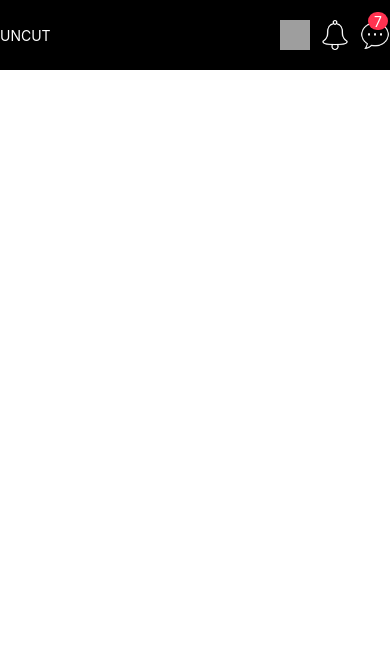
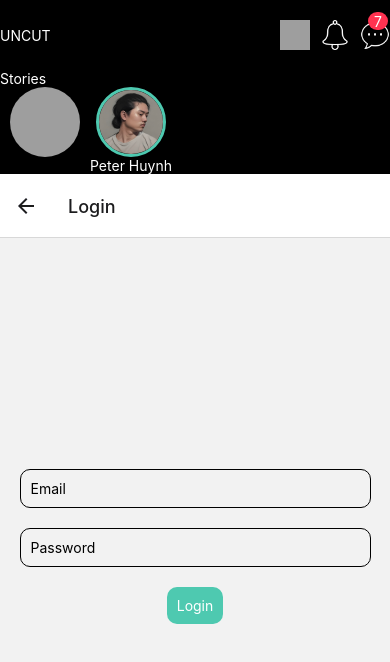
Before and after one commit to Peterhyh/uncut-social, a React Native app: screen /Login in a window 390 px wide. Shown: the top 662 px of the page. Built offline with nearby package versions, Linux system fonts and the light colour scheme; grey boxes are pictures that could not be loaded.

Commit message:
stories component added

```diff
--- a/App.js
+++ b/App.js
@@ -1,13 +1,14 @@
 import RegisterScreen from './screens/RegisterScreen';
 import LandingScreen from './screens/LandingScreen';
 import LoginScreen from './screens/LoginScreen';
+import Stories from './components/Stories';
 import { NavigationContainer } from '@react-navigation/native';
 import { createStackNavigator } from '@react-navigation/stack';
 import Header from './components/Header';
 import { initializeApp } from "firebase/app";
 import { getAuth } from 'firebase/auth';
 import { API_KEY, AUTH_DOMAIN, PROJECT_ID, STORAGE_BUCKET, SENDER_ID, APP_ID, MEASUREMENT_ID } from '@env';
-import { SafeAreaView } from 'react-native';
+import { SafeAreaView, StyleSheet } from 'react-native';
 
 const firebaseConfig = {
   apiKey: API_KEY,
@@ -26,9 +27,10 @@ const Stack = createStackNavigator();
 
 export default function App() {
   return (
-    <SafeAreaView>
+    <SafeAreaView style={styles.container}>
       <Header />
-      <NavigationContainer>
+      <Stories />
+      <NavigationContainer >
         <Stack.Navigator
           initialRouteName='Landing'
         >
@@ -52,3 +54,10 @@ export default function App() {
     </SafeAreaView>
   );
 };
+
+const styles = StyleSheet.create({
+  container: {
+    flex: 1,
+    backgroundColor: '#000',
+  },
+});
--- a/components/Stories.js
+++ b/components/Stories.js
@@ -1,10 +1,52 @@
-import { View } from 'react-native';
+import { View, Text, StyleSheet, ScrollView, Image, TouchableOpacity } from 'react-native';
 
 const Stories = () => {
     return (
         <View>
+            <Text style={styles.text}>Stories</Text>
+            <ScrollView horizontal>
+                <TouchableOpacity>
+                    <Image
+                        style={styles.addStory}
+                        source={require('../assets/images/plus.png')}
+                    />
+                </TouchableOpacity>
+                <TouchableOpacity>
+                    <View style={styles.storyContainer}>
+                        <Image
+                            style={styles.story}
+                            source={require('../assets/images/profilePic.jpg')}
+                        />
+                        <Text style={styles.text}>Peter Huynh</Text>
+                    </View>
+                </TouchableOpacity>
+            </ScrollView>
         </View>
     );
 };
 
+const styles = StyleSheet.create({
+    text: {
+        color: '#fff'
+    },
+    addStory: {
+        height: 70,
+        width: 70,
+        borderRadius: 50,
+        marginLeft: 10,
+    },
+    storyContainer: {
+        justifyContent: 'center',
+        alignItems: 'center',
+        marginLeft: 10,
+    },
+    story: {
+        height: 70,
+        width: 70,
+        borderRadius: 50,
+        borderColor: '#4EC9B0',
+        borderWidth: 3,
+    },
+});
+
 export default Stories;
--- a/screens/LandingScreen.js
+++ b/screens/LandingScreen.js
@@ -32,6 +32,7 @@ const styles = StyleSheet.create({
         flexDirection: 'row',
         alignItems: 'center',
         justifyContent: 'center',
+        backgroundColor: '#000',
     },
     button: {
         backgroundColor: '#4EC9B0',
```
